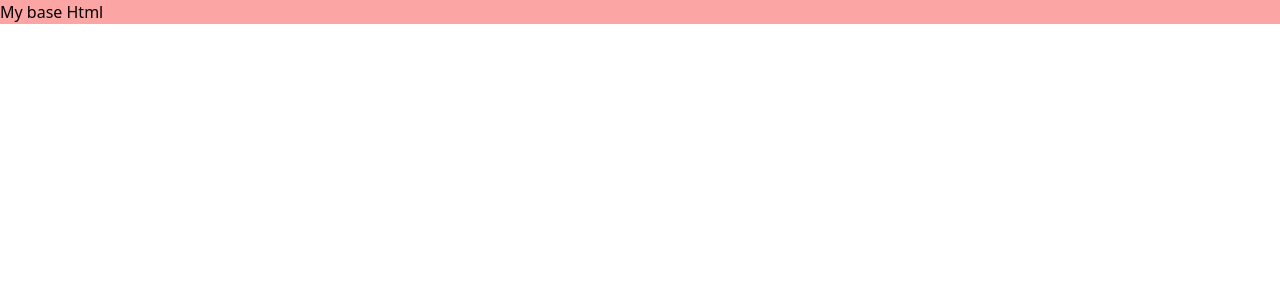
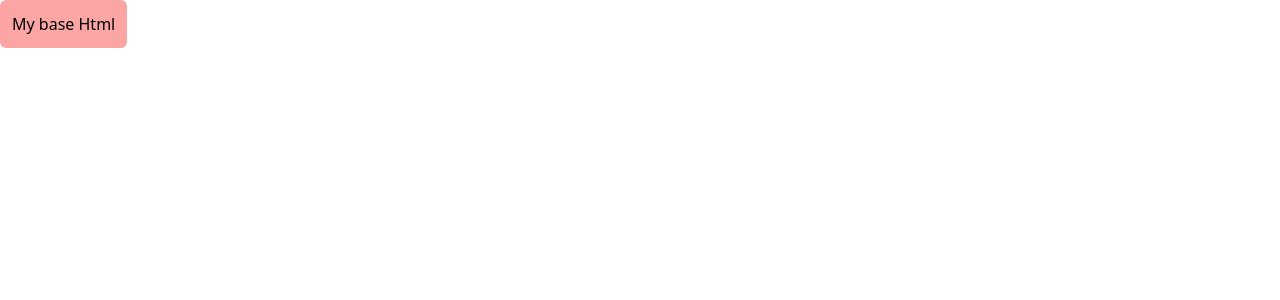
Before and after one commit to rmukaila/bill-sharer, a Django app: page /calculations/ in a window 1280 px wide. Shown: the top 300 px of the page. Run offline with Django 5.2, Linux system fonts and the light colour scheme.

Commit message:
installed and configuered tailwind and pretiers

```diff
--- a/package.json
+++ b/package.json
@@ -1,6 +1,10 @@
 {
   "devDependencies": {
+    "prettier": "^3.5.3",
+    "prettier-plugin-tailwindcss": "^0.6.11",
     "tailwindcss": "^3.4.17"
   },
-  "scripts": {  "watch:css": "npx tailwindcss -i ./static/css/main.css -o ./static/css/output.css --watch"}
+  "scripts": {
+    "watch:css": "npx tailwindcss -i ./static/css/main.css -o ./static/css/output.css --watch"
+  }
 }
--- a/static/css/output.css
+++ b/static/css/output.css
@@ -558,7 +558,33 @@ video {
   position: static;
 }
 
+.w-fit {
+  width: -moz-fit-content;
+  width: fit-content;
+}
+
+.rounded-md {
+  border-radius: 0.375rem;
+}
+
 .bg-red-300 {
   --tw-bg-opacity: 1;
   background-color: rgb(252 165 165 / var(--tw-bg-opacity, 1));
 }
+
+.bg-red-400 {
+  --tw-bg-opacity: 1;
+  background-color: rgb(248 113 113 / var(--tw-bg-opacity, 1));
+}
+
+.p-2 {
+  padding: 0.5rem;
+}
+
+.p-5 {
+  padding: 1.25rem;
+}
+
+.p-3 {
+  padding: 0.75rem;
+}
--- a/templates/base.html
+++ b/templates/base.html
@@ -1,13 +1,13 @@
 {% load static %}
-<!DOCTYPE html>
+<!doctype html>
 <html lang="en">
-<head>
-    <meta charset="UTF-8">
-    <meta name="viewport" content="width=device-width, initial-scale=1.0">
+  <head>
+    <meta charset="UTF-8" />
+    <meta name="viewport" content="width=device-width, initial-scale=1.0" />
     <title>Billshare</title>
     <link rel="stylesheet" href="{% static 'css/output.css' %}" />
-</head>
-<body>
-    <p class="bg-red-300">My base Html</p>
-</body>
+  </head>
+  <body>
+    <p class="w-fit rounded-md bg-red-300 p-3">My base Html</p>
+  </body>
 </html>
```
Also changed, not shown: package-lock.json, 1 other file.
